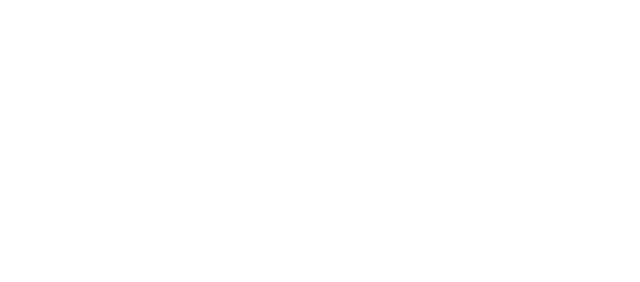
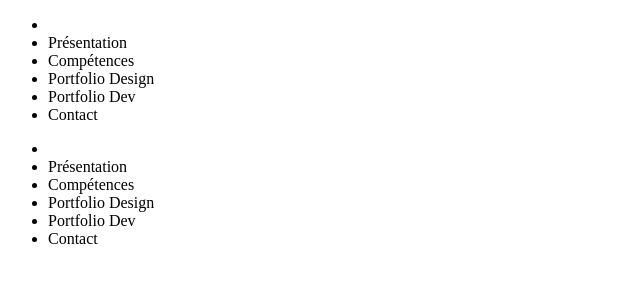
Before and after one commit to Elonaalmd/cv, a plain HTML site: page index.html in a window 1280 px wide. Shown: the whole page, without its empty margins (0-640 px from the left). Drawn offline with Linux system fonts and the light colour scheme; files that its build step writes are made by us from their sources.

Commit message:
Création des deux nav pour la page index

```diff
--- a/index.html
+++ b/index.html
@@ -11,9 +11,34 @@
 
 <body>
     <header>
-        <nav>
-
+        <!-- Création de la nav pour la version desktop du site. -->
+        <nav class = "desktop_nav">
+            <ul>
+                <li><a href=""><img src="" alt=""></a></li>
+                <li><a href=""><img src="" alt=""></a>Présentation</li>
+                <li><a href=""><img src="" alt=""></a>Compétences</li>
+                <li><a href=""><img src="" alt=""></a>Portfolio Design</li>
+                <li><a href=""><img src="" alt=""></a>Portfolio Dev</li>
+                <li><a href=""><img src="" alt=""></a>Contact</li>
+            </ul>
         </nav>
+        <!-- Création du menu burger pour la version mobile du site. -->
+        <nav class = "mobile_nav">
+            <div class = "burger" onclick="toggleMenu()">
+                <span></span>
+                <span></span>
+                <span></span>
+            </div>
+            <ul id="menu" class="menu">
+                <li><a href=""><img src="" alt=""></a></li>
+                <li><a href=""><img src="" alt=""></a>Présentation</li>
+                <li><a href=""><img src="" alt=""></a>Compétences</li>
+                <li><a href=""><img src="" alt=""></a>Portfolio Design</li>
+                <li><a href=""><img src="" alt=""></a>Portfolio Dev</li>
+                <li><a href=""><img src="" alt=""></a>Contact</li>
+            </ul>
+        </nav>
+        <script src="assets/js/script.js"></script>
     </header>
 </body>
 
```
Also changed, not shown: assets/js/script.js (added).
